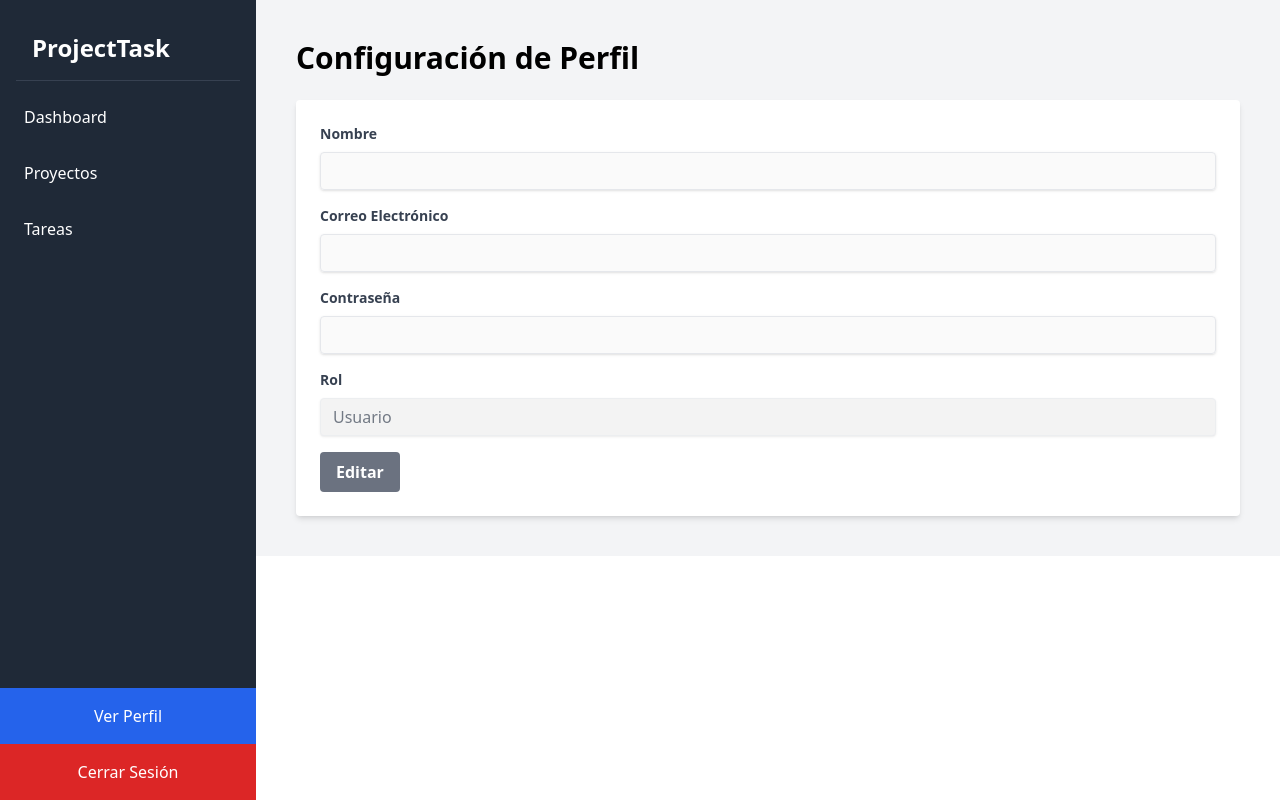
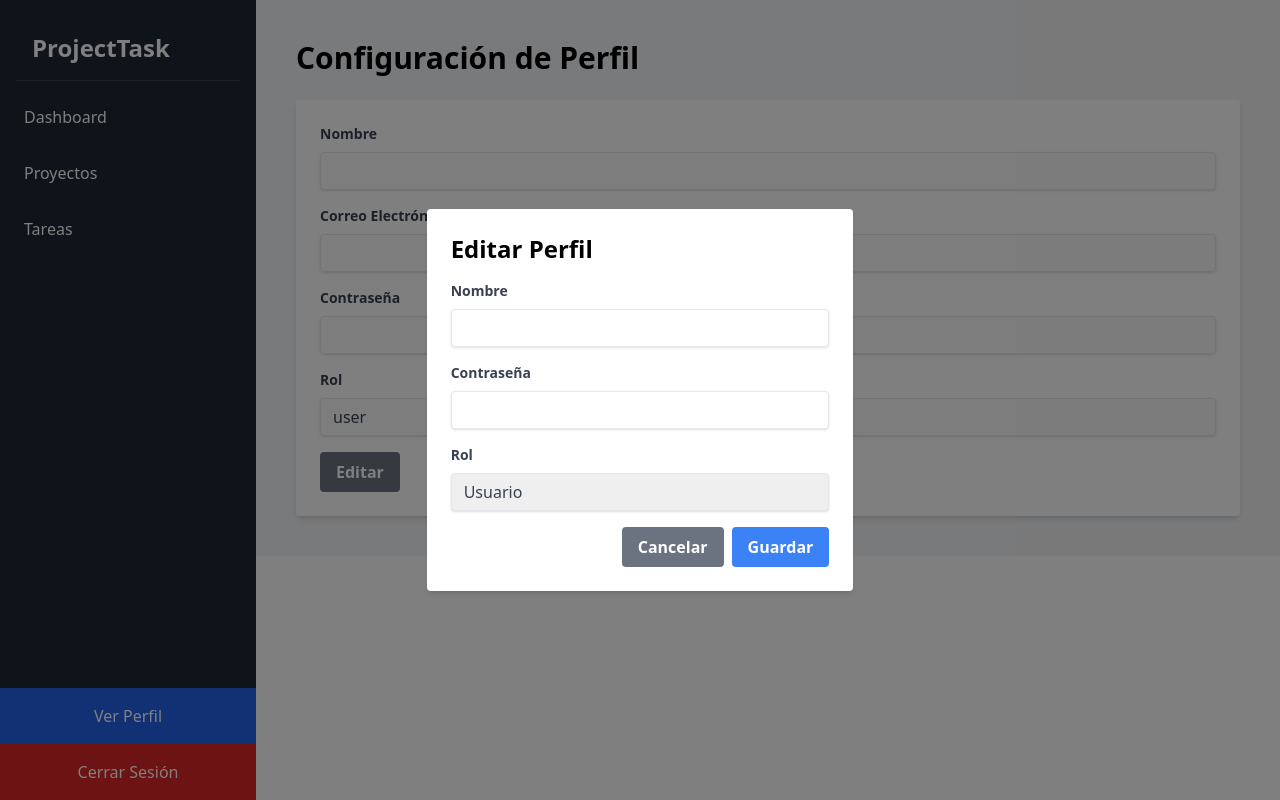
Before and after one commit to YercoAndres/GestionDeProyectosTareas, a React (Vite) app in the folder Frontend/gestion_proyectos_tareas/: page /dashboard/settings in a window 1280 px wide. Both pictures are taken after a click on the button "Editar". Built offline with nearby package versions, Linux system fonts and the light colour scheme.

Commit message:
update
update

```diff
--- /dev/null
+++ b/Frontend/gestion_proyectos_tareas/src/components/EditProfileModal.jsx
@@ -0,0 +1,70 @@
+// FILE: EditProfileModal.jsx
+import React from 'react';
+
+export default function EditProfileModal({ user, onClose, onSave, onChange }) {
+  return (
+    <div className="fixed inset-0 flex items-center justify-center bg-black bg-opacity-50">
+      <div className="bg-white p-6 rounded shadow-md w-1/3">
+        <h2 className="text-2xl font-semibold mb-4">Editar Perfil</h2>
+        <form onSubmit={onSave}>
+          <div className="mb-4">
+            <label className="block text-gray-700 text-sm font-bold mb-2" htmlFor="name">
+              Nombre
+            </label>
+            <input
+              type="text"
+              id="name"
+              name="name"
+              value={user.name}
+              onChange={onChange}
+              className="shadow appearance-none border rounded w-full py-2 px-3 text-gray-700 leading-tight focus:outline-none focus:shadow-outline"
+            />
+          </div>
+          <div className="mb-4">
+            <label className="block text-gray-700 text-sm font-bold mb-2" htmlFor="password">
+              Contraseña
+            </label>
+            <input
+              type="password"
+              id="password"
+              name="password"
+              value={user.password}
+              onChange={onChange}
+              className="shadow appearance-none border rounded w-full py-2 px-3 text-gray-700 leading-tight focus:outline-none focus:shadow-outline"
+            />
+          </div>
+          <div className="mb-4">
+            <label className="block text-gray-700 text-sm font-bold mb-2" htmlFor="role">
+              Rol
+            </label>
+            <select
+              id="role"
+              name="role"
+              value={user.role}
+              onChange={onChange}
+              className="shadow appearance-none border rounded w-full py-2 px-3 text-gray-700 leading-tight focus:outline-none focus:shadow-outline"
+            >
+              <option value="user">Usuario</option>
+              <option value="admin">Administrador</option>
+            </select>
+          </div>
+          <div className="flex justify-end">
+            <button
+              type="button"
+              onClick={onClose}
+              className="bg-gray-500 hover:bg-gray-700 text-white font-bold py-2 px-4 rounded mr-2"
+            >
+              Cancelar
+            </button>
+            <button
+              type="submit"
+              className="bg-blue-500 hover:bg-blue-700 text-white font-bold py-2 px-4 rounded"
+            >
+              Guardar
+            </button>
+          </div>
+        </form>
+      </div>
+    </div>
+  );
+}
--- a/Frontend/gestion_proyectos_tareas/src/pages/Settings.jsx
+++ b/Frontend/gestion_proyectos_tareas/src/pages/Settings.jsx
@@ -1,5 +1,7 @@
+// FILE: Settings.jsx
 import React, { useState, useEffect } from 'react';
 import Sidebar from '../components/Sidebar';
+import EditProfileModal from '../components/EditProfileModal';
 
 export default function Settings() {
   const [user, setUser] = useState({
@@ -43,10 +45,25 @@ export default function Settings() {
     setIsEditing(!isEditing);
   };
 
-  const handleSubmit = (e) => {
+  const handleSave = async (e) => {
     e.preventDefault();
-    console.log('Datos actualizados:', user);
+    try {
+      const response = await fetch(`http://localhost:5000/api/users/${user.id}`, {
+        method: 'PUT',
+        headers: {
+          'Content-Type': 'application/json',
+        },
+        body: JSON.stringify(user),
+      });
+      if (!response.ok) {
+        throw new Error('Error al actualizar los datos del usuario');
+      }
+      const updatedUser = await response.json();
+      setUser(updatedUser);
       setIsEditing(false);
+    } catch (error) {
+      console.error('Error:', error);
+    }
   };
 
   return (
@@ -54,7 +71,7 @@ export default function Settings() {
       <Sidebar />
       <div className="flex-1 p-10 bg-gray-100">
         <h1 className="text-3xl font-semibold mb-6">Configuración de Perfil</h1>
-        <form onSubmit={handleSubmit} className="bg-white p-6 rounded shadow-md">
+        <div className="bg-white p-6 rounded shadow-md">
           <div className="mb-4">
             <label className="block text-gray-700 text-sm font-bold mb-2" htmlFor="name">
               Nombre
@@ -64,8 +81,7 @@ export default function Settings() {
               id="name"
               name="name"
               value={user.name}
-              onChange={handleInputChange}
-              disabled={!isEditing}
+              disabled
               className="shadow appearance-none border rounded w-full py-2 px-3 text-gray-700 leading-tight focus:outline-none focus:shadow-outline"
             />
           </div>
@@ -91,8 +107,7 @@ export default function Settings() {
               id="password"
               name="password"
               value={user.password}
-              onChange={handleInputChange}
-              disabled={!isEditing}
+              disabled
               className="shadow appearance-none border rounded w-full py-2 px-3 text-gray-700 leading-tight focus:outline-none focus:shadow-outline"
             />
           </div>
@@ -100,26 +115,15 @@ export default function Settings() {
             <label className="block text-gray-700 text-sm font-bold mb-2" htmlFor="role">
               Rol
             </label>
-            <select
+            <input
+              type="text"
               id="role"
               name="role"
               value={user.role}
-              onChange={handleInputChange}
-              disabled={!isEditing}
+              disabled
               className="shadow appearance-none border rounded w-full py-2 px-3 text-gray-700 leading-tight focus:outline-none focus:shadow-outline"
-            >
-              <option value="user">Usuario</option>
-              <option value="admin">Administrador</option>
-            </select>
+            />
           </div>
-          {isEditing ? (
-            <button
-              type="submit"
-              className="bg-blue-500 hover:bg-blue-700 text-white font-bold py-2 px-4 rounded"
-            >
-              Guardar
-            </button>
-          ) : (
           <button
             type="button"
             onClick={handleEditToggle}
@@ -127,9 +131,16 @@ export default function Settings() {
           >
             Editar
           </button>
+        </div>
+      </div>
+      {isEditing && (
+        <EditProfileModal
+          user={user}
+          onClose={handleEditToggle}
+          onSave={handleSave}
+          onChange={handleInputChange}
+        />
       )}
-        </form>
-      </div>
     </div>
   );
 }
```
Lines whose indentation alone changed are shown as unchanged.
